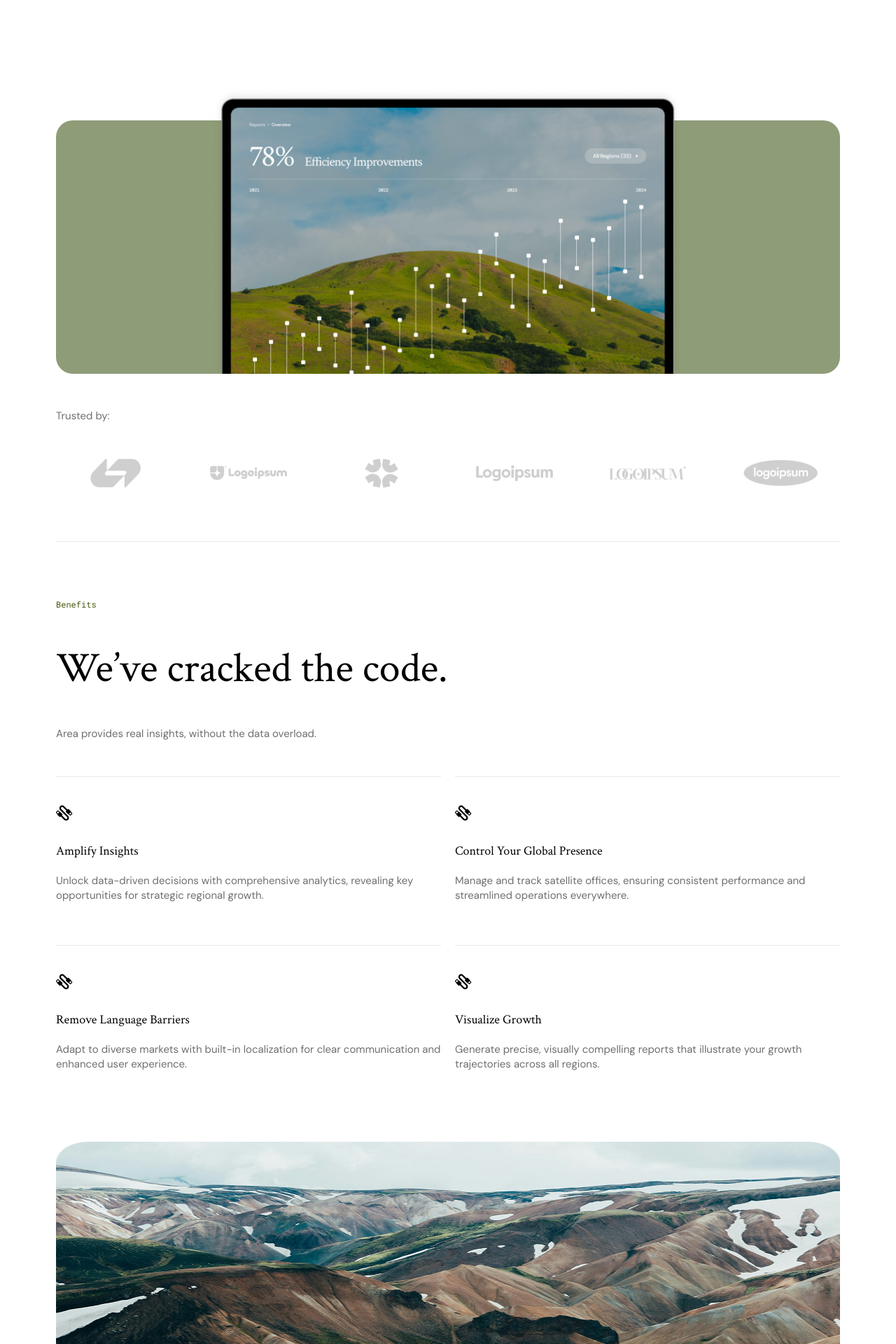
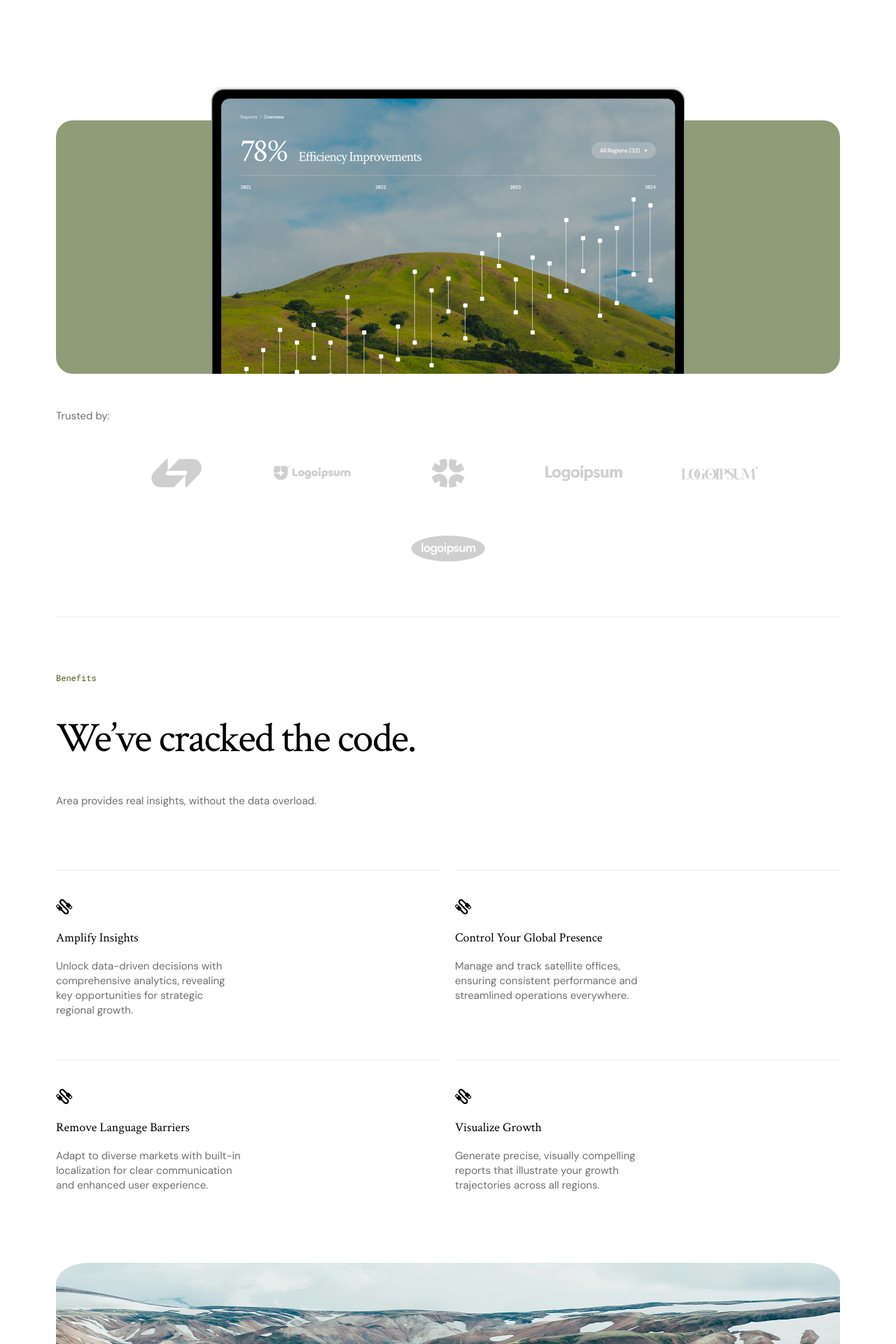
Before and after one commit to ministrov/landing-area-next-ts, a Next.js app: page / in a window 1280 px wide. Shown: the part 340-2260 px from the top of the page at 70% size. Built offline with nearby package versions, Linux system fonts and the light colour scheme.

Commit message:
feat: operating on pixel perfect on desktop

```diff
--- a/components/benefits/Benefits.module.css
+++ b/components/benefits/Benefits.module.css
@@ -1,15 +1,15 @@
 .benefits {
-  padding-top: 80px;
-  padding-bottom: 120px;
+  padding-top: 77px;
+  padding-bottom: 113px;
   border-top: 1px solid var(--color-02);
 }
 
 .header {
-  margin-bottom: 50px;
+  margin-bottom: 88px;
 }
 
 .heading {
-  margin-bottom: 50px;
+  margin-bottom: 45px;
   font-family: var(--font-roboto-mono);
   font-size: 12px;
   line-height: 18px;
@@ -17,10 +17,11 @@
 }
 
 .slogan {
-  margin-bottom: 50px;
+  margin-bottom: 46px;
   font-family: var(--font-crimson-text);
   font-size: 60px;
   line-height: 66px;
+  letter-spacing: -2px;
   color: var(--foreground);
 }
 
@@ -45,8 +46,8 @@
 }
 
 .item h3 {
-  margin-top: 24px;
-  margin-bottom: 20px;
+  margin-top: 14px;
+  margin-bottom: 18px;
   font-family: var(--font-crimson-text);
   font-size: 18px;
   line-height: 24px;
@@ -54,6 +55,7 @@
 }
 
 .item p {
+  max-width: 265px;
   font-family: var(--font-dm-sans);
   font-size: 15px;
   line-height: 21px;
--- a/components/features/Features.module.css
+++ b/components/features/Features.module.css
@@ -9,20 +9,22 @@
   flex-direction: column;
   align-items: flex-start;
   max-width: 590px;
-  padding-top: 60px;
+  padding-top: 54px;
   padding-bottom: 80px;
   border-top: 1px solid var(--color-02);
 }
 
 .title {
-  margin-bottom: 40px;
+  margin-bottom: 35px;
   font-family: var(--font-crimson-text);
   font-size: 60px;
   line-height: 66px;
+  letter-spacing: -2px;
   color: var(--foreground);
 }
 
 .slogan {
+  max-width: 510px;
   margin-bottom: 40px;
   font-family: var(--font-dm-sans);
   font-size: 15px;
@@ -39,6 +41,8 @@
   gap: 30px;
   padding-top: 20px;
   padding-bottom: 20px;
+  font-size: 15px;
+  line-height: 21px;
   border-top: 1px solid var(--color-02);
 }
 
--- a/components/hero/Hero.module.css
+++ b/components/hero/Hero.module.css
@@ -7,18 +7,21 @@
 }
 
 .title {
+  margin-left: 60px;
   font-family: var(--font-crimson-text);
   font-size: 156px;
   line-height: 140px;
+  letter-spacing: -6px;
   color: var(--foreground);
 }
 
 .image {
   position: absolute;
   z-index: 10;
-  bottom: -112px;
+  bottom: -137px;
   left: 50%;
   transform: translateX(-50%);
+  object-fit: none;
 }
 
 .background {
--- a/components/partners/Partners.module.css
+++ b/components/partners/Partners.module.css
@@ -15,11 +15,14 @@
 
 .partnersList {
   display: flex;
-  justify-content: space-around;
+  justify-content: space-evenly;
 }
 
 .partnerItem {
-  padding: 20px;
+  padding-top: 20px;
+  padding-left: 22px;
+  padding-right: 22px;
+  padding-bottom: 20px;
 }
 
 @media screen and (max-width: 1280px) {
--- a/layouts/header/Header.module.css
+++ b/layouts/header/Header.module.css
@@ -14,7 +14,7 @@
   font-size: 30px;
   font-weight: 500;
   letter-spacing: -2px;
-  color: var(----foreground);
+  color: var(--foreground);
 }
 
 .navigation {
```
